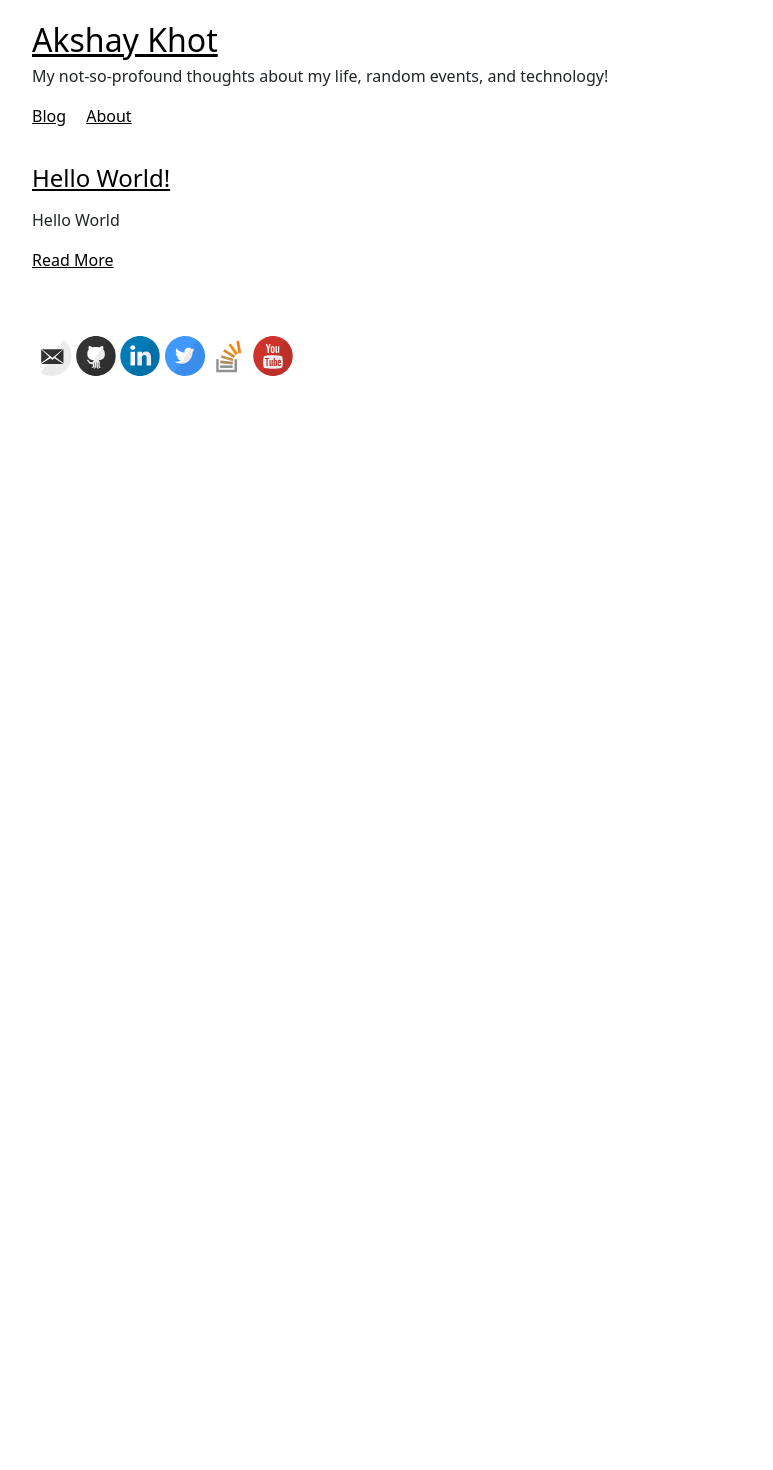
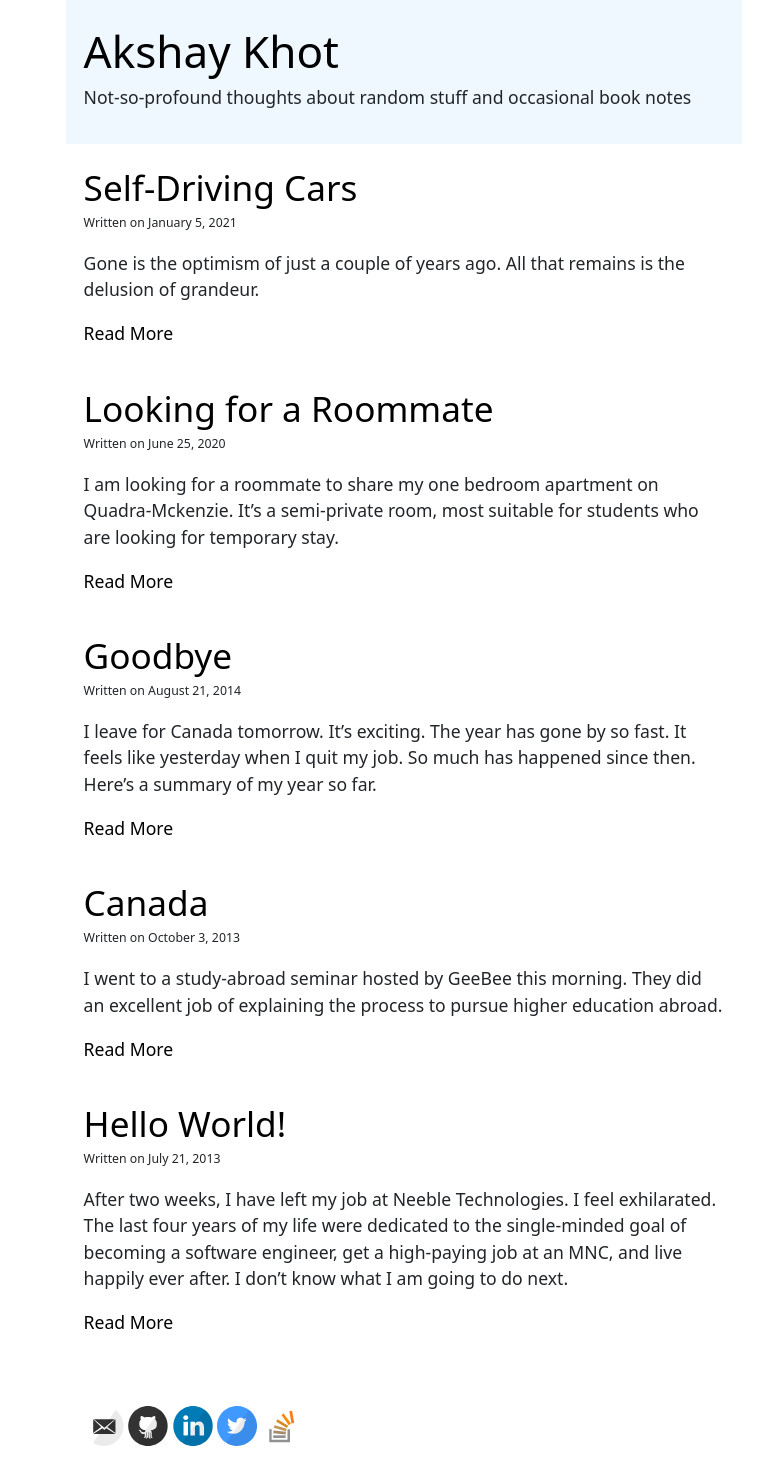
Before and after one commit to akshayKhot/akshayKhot.github.io, a Jekyll site: the page built from index.html, in a window 1280 px wide. Shown: the whole page, without its empty margins (236-1009 px from the left). Built offline with Jekyll 4.4.1, drawn with Linux system fonts in a browser that asks for light colours; before the commit the page ends 900 px from its top, so only the background shows below that.

Commit message:
Add content

```diff
--- a/_config.yml
+++ b/_config.yml
@@ -6,7 +6,7 @@
 name: Akshay Khot
 
 # Short bio or description (displayed in the header)
-description: My not-so-profound thoughts about my life, random events, and technology!
+description: Not-so-profound thoughts about random stuff and occasional book notes
 
 # URL of your avatar or profile pic (you could use your GitHub profile pic)
 avatar: https://avatars0.githubusercontent.com/u/14203386?s=460&u=3061e1e9e2ea35cb1ac0657f4c2ec8d060fb77c1&v=4
@@ -24,7 +24,7 @@ footer-links:
   rss: # just type anything here for a working RSS icon
   twitter: writesoftwell
   stackoverflow: https://stackoverflow.com/users/5192528/akshay-khot
-  youtube: channel/UCtDcVDGcdv7zqADDrEr5J_g
+  # youtube: channel/UCtDcVDGcdv7zqADDrEr5J_g
 
 # Enter your Disqus shortname (not your username) to enable commenting on posts
 # You can find your shortname on the Settings page of your Disqus account
--- a/_layouts/default.html
+++ b/_layouts/default.html
@@ -37,10 +37,9 @@
         <p class="site-description">{{ site.description }}</p>
       </div>
 
-      <nav class="">
-        <a href="{{ site.baseurl }}/">Blog</a>
+      <!-- <nav class="">
         <a href="{{ site.baseurl }}/about">About</a>
-      </nav>
+      </nav> -->
     </header>
 
     <main class="b">
--- /dev/null
+++ b/_posts/2013-10-3-canada.md
@@ -0,0 +1,20 @@
+---
+layout: post
+title: Canada
+---
+
+I went to a study-abroad seminar hosted by GeeBee this morning. They did an excellent job of explaining the process to pursue higher education abroad.
+
+I have decided to pursue a Master’s degree in Computer Science from Canada.
+
+The process seems to be long, with many steps; but I am sure it will be worth it.
+
+1. I have to learn English and give IELTS,
+2. Apply to Canadian universities,
+3. Get admitted,
+4. Apply for study permit,
+5. Arrange housing and much more.
+
+Luckily, I don’t have any other obligations right now, and have all the free time in the world to focus on this. Though I said earlier that I don’t want to be a software engineer, maybe I will give this another try. Maybe it will work out, this time.
+
+Like all major decisions so far, I haven’t told this to my parents yet. They are away travelling, and I plan to surprise them when they are back.
--- /dev/null
+++ b/_posts/2013-7-21-hello-world.md
@@ -0,0 +1,21 @@
+---
+layout: post
+title: Hello World!
+---
+
+After two weeks, I have left my job at Neeble Technologies. I feel exhilarated. The last four years of my life were dedicated to the single-minded goal of becoming a software engineer, get a high-paying job at an MNC, and live happily ever after. I don’t know what I am going to do next.
+
+The last two weeks were terrible. Every morning, I woke up at 6 am, took the crowded bus to Borivali station, waited for the train, got pushed and shoved into the jam-packed Mumsbai local, got down at Andheri station, crossed the bridge to the east side, took another crowded bus which literally crawls to Chandivali which is in a faraway corner in Andheri East, and walked to the Neeble office.
+
+The whole journey takes almost 2 hours, one way. Repeat the same journey in the evening, and I arrive home late at night, exhausted. Repeat again, tomorrow. I won’t complain about the pollution and traffic of Mumbai, but you get an idea. I kept lying to my mom, saying it was a good day at work while hating every minute of it. Worst of all, I hated the 4 hours of my life wasted in commute, every single day.
+
+It’s not like the work was any good, either. All we were doing is learning all the programming concepts they taught us in the first year of engineering. Maybe they didn’t trust that we learned anything in school. I struggled in some of the most basic programming assignments. Maybe they were right.
+
+I digress. I walked into our CTO’s office yesterday and told him that I didn’t want to do this anymore. He was surprised and thought I was poached by some other MNC. I told him that was not the case and admitted that I had lost interest in becoming a software engineer. He asked me what I was going to do. Maybe teach Math, I said, just to say something. He wished me luck. It was quick and easy. Not what I had expected.
+
+I am not sure what I will do next. Maybe switch careers? Join other company? Start teaching Maths? I don’t know. Lots of uncertainties.
+
+One certain thing is that I am glad for having found my freedom again. I woke up this morning at 6 am, took the crowded bus to Borivali station (**I haven’t told my parents yet, remember?**), watched everyone rush to get the trains, got pushed and shoved into the jam-packed Mumbai local. But, instead of getting down at Andheri, went all the way to Churchgate. Took a long stroll on Marine Drive and watched the waves crash. It was a beautiful day.
+
+
+Here is to the newfound freedom!
--- /dev/null
+++ b/_posts/2014-8-21-goodbye.md
@@ -0,0 +1,14 @@
+---
+layout: post
+title: Goodbye
+---
+
+I leave for Canada tomorrow. It’s exciting. The year has gone by so fast. It feels like yesterday when I quit my job. So much has happened since then. Here’s a summary of my year so far.
+
+In December of last year, after preparing for two months, I gave IELTS. It is the international standard test of English proficiency. I got an overall 8.0 band, out of total 9.0. Preparing for IELTS was quite an experience, since I didn’t learn English in school, except preliminary grammar, and had never really communicated in English. Overall, it was a great experience, and I can speak and write much better English, compared to earlier days, which was basically none.
+
+At the start of the year, I started applying to all major universities in Canada. Got admits from a few universities, and decided to go with the University of Victoria, as they have a really good computer science program. I have always wanted to go to British Columbia, and Victoria is a beautiful city. Turns out that it’s the warmest city in Canada. That’s a plus.
+
+The next few months were spent in completing all the formalities, such as sending the documents to the university, getting a medical exam, paying fees, searching for houses, applying for an education loan, etc. Since I got the education loan from my dad’s bank, it was quite straightforward. I am surprised how cheaper education is in Canada, compared to the States. My cousin paid almost $30,000 for a year at Rochester, whereas I am only paying $7000 at UVic.
+
+Once I had the admit from the university, I applied for a visa and a study permit, which was approved on June 2nd. Finally, I booked my tickets to Victoria for August 22, 2014, which brings us to today. I have finished packing my bags and look forward to starting a new life in Canada.
--- /dev/null
+++ b/_posts/2020-6-25-roommate.md
@@ -0,0 +1,18 @@
+---
+layout: post
+title: Looking for a Roommate
+---
+
+I am looking for a roommate to share my one bedroom apartment on Quadra-Mckenzie. It's a semi-private room, most suitable for students who are looking for temporary stay.
+
+About the apartment:
+\- Fully furnished.
+\- Coin operated laundry in the building.
+\- Thrifty Foods, Tim Hortons, Starbucks within a walking distance
+\- Convenient access to UVic (26, 16), Downtown (6), and Uptown (26, 16).
+\- Galloping Goose trail and Swan lake within a walking distance
+\- There is no lease.
+
+I have a car, and can share rides to Walmart for grocery shopping etc., if needed. I don't smoke/drink, and absolutely no smoking/alcohol in the apartment.
+
+If you are in Victoria and looking for a place, drop me an email.
--- a/_posts/2021-1-20-hello-world.md
+++ /dev/null
@@ -1,6 +0,0 @@
----
-layout: post
-title: Hello World!
----
-
-Hello World
--- /dev/null
+++ b/_posts/2021-1-5-self-driving-cars.md
@@ -0,0 +1,20 @@
+---
+layout: post
+title: Self-Driving Cars
+---
+
+Gone is the optimism of just a couple of years ago. All that remains is the delusion of grandeur.
+
+Here's what [Waymo](https://waymo.com/) boss John Krafcik had to say on the current state of self-driving cars in a recent Financial Times interview.<sup>[1]</sup>
+
+> “When we thought, in 2015, that we would have a broadly available service by 2020, it wasn’t a crazy thought,” he said. The thinking was: “Well, if we’ve got one prototype, then we can get to mass production in just a couple of years, right?
+>
+> “This was a position of — I wouldn’t say ignorance — but a lack of information and a lack of experience . . . We’ve become very humble over these last five years.”
+
+Uber spent close to a billion dollars to try to build their own driverless cars. Its goal was to have 10,000 self-driving cars on the road by 2020.
+
+They [abandoned](https://www.wired.com/story/uber-gives-up-self-driving-dream/) their project last month, giving its entire driverless division to Aurora. <sup>[2]</sup>
+
+Source:
+[1] [Rolling out driverless cars is ‘extraordinary grind’, says Waymo boss](https://www.ft.com/content/6b1b11ea-b50b-4dd5-802d-475c9731e89a), Financial Times
+[2] [Uber Gives Up on the Self-Driving Dream](https://www.wired.com/story/uber-gives-up-self-driving-dream/), Wired.com
--- a/index.html
+++ b/index.html
@@ -8,6 +8,10 @@ layout: default
 
       <div class="post-title"><a href="{{ site.baseurl }}{{ post.url }}">{{ post.title }}</a></div>
 
+      <div class="date">
+        Written on {{ post.date | date: "%B %e, %Y" }}
+      </div>
+
       <div class="entry">
         {{ post.excerpt }}
       </div>
--- a/style.scss
+++ b/style.scss
@@ -9,10 +9,12 @@
 
 a {
   color: #000;
+  text-decoration: none;
 }
 
 a:hover {
   color: blue;
+  text-decoration: underline;
 }
 
 .b {
@@ -20,15 +22,17 @@ a:hover {
 }
 
 .container {
-  max-width: 800px;
+  max-width: 700px;
+  font-size: 1.1em;
 }
 
 header {
   padding: 1em;
+  background-color: aliceblue;
 
   div.site-info {
     div.site-name {
-      font-size: 2em;
+      font-size: 2.5em;
     }
 
     p.site-description {}
@@ -48,17 +52,31 @@ main {
     margin-bottom: 2em;
 
     .post-title {
-      font-size: 1.5em;
-      margin-bottom: 0.5em;
+      font-size: 2em;
     }
 
     div.entry {
+      p {
+        margin: 1em 0;
+      }
 
+      img {
+      }
+
+      blockquote {
+        margin: 1em;
+        background-color: whitesmoke;
+        border-left: 2px solid $gray;
+        padding: 0.1em 1em;
+        color: $gray;
+        font-size: 22px;
+        font-style: italic;
+      }
     }
 
     div.date {
-      padding-bottom: 1em;
-      border-bottom: 1px solid #ddd;
+      font-size: 0.7em;
+      margin-bottom: 1em;
     }
 
     .comments {
```
Also changed, not shown: _layouts/post.html (+4 -4 lines).
